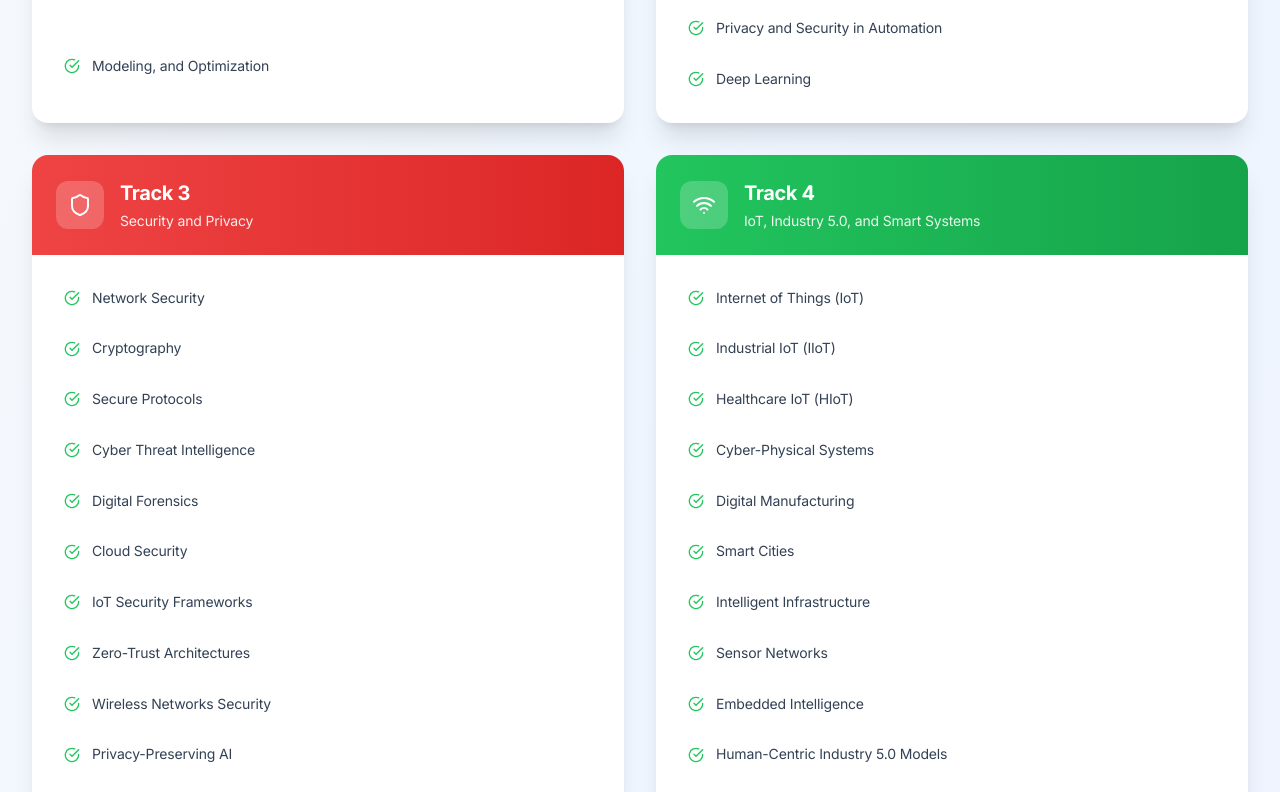
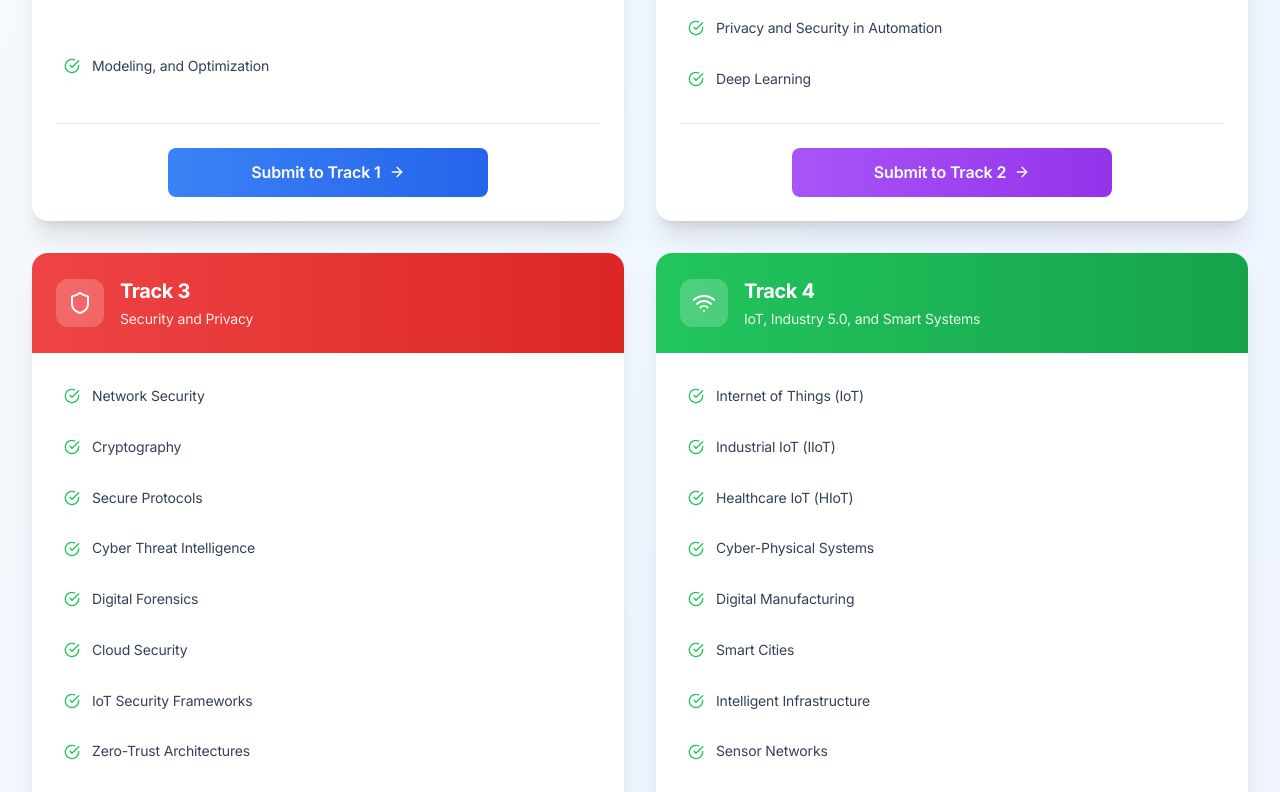
Before and after one commit to Kritika11052005/ResearchConference, a React (Vite) app: page /tracks in a window 1280 px wide. Shown: the part 1047-1839 px from the top of the page. Built offline with nearby package versions, Linux system fonts and the light colour scheme.

Commit message:
Fixed vercel issue

```diff
--- a/src/components/Navigation.tsx
+++ b/src/components/Navigation.tsx
@@ -110,11 +110,6 @@ const Navigation = () => {
     }, 300); // Delay of 300ms before closing
   };
 
-  const handleNavClick = (path) => {
-    window.location.href = path;
-    window.scrollTo({ top: 0, behavior: 'smooth' }); // Scroll to top on navigation
-  };
-
   return (
     <nav
       className={`${isScrolled ? 'fixed' : 'absolute'} top-0 w-full z-50 transition-all duration-300 ${navBgClass}`}
@@ -141,7 +136,6 @@ const Navigation = () => {
                 <Link
                   key={item.id}
                   to={item.path}
-                  onClick={() => handleNavClick(item.path)} // Ensure navigation scrolls to top
                   className={`px-3 py-2 text-sm font-medium transition-colors duration-200 ${getNavLinkClass(isActive(item.path))}`}
                 >
                   {item.label}
@@ -249,7 +243,7 @@ const Navigation = () => {
                 <Link
                   key={item.id}
                   to={item.path}
-                  onClick={() => handleNavClick(item.path)} // Ensure navigation scrolls to top
+                  onClick={() => setIsOpen(false)}
                   className={`block w-full text-left px-4 py-3 text-base font-medium rounded-lg transition-all duration-200 ${
                     isActive(item.path)
                       ? 'text-blue-600 dark:text-blue-400 bg-blue-50 dark:bg-blue-900/30'
--- a/src/pages/Speakers.tsx
+++ b/src/pages/Speakers.tsx
@@ -249,13 +249,7 @@ const Speakers = () => {
             <p className="text-xl text-white/90 mb-8">
               Submit your research and join these distinguished speakers on stage
             </p>
-            <button
-              onClick={() => {
-                window.location.href = '/registration';
-                window.scrollTo({ top: 0, behavior: 'smooth' }); // Scroll to top on navigation
-              }}
-              className="px-8 py-4 bg-white text-blue-600 font-semibold rounded-lg hover:bg-slate-100 transition-all duration-300 transform hover:scale-105 shadow-lg"
-            >
+            <button className="px-8 py-4 bg-white text-blue-600 font-semibold rounded-lg hover:bg-slate-100 transition-all duration-300 transform hover:scale-105 shadow-lg">
               Submit Your Paper
             </button>
           </motion.div>
--- a/src/pages/Submission.tsx
+++ b/src/pages/Submission.tsx
@@ -120,12 +120,7 @@ const Submission = () => {
                   Submit your full length paper using Microsoft CMT portal
                 </p>
                 <a
-                  href="/registration"
-                  onClick={(e) => {
-                    e.preventDefault();
-                    window.location.href = '/registration';
-                    window.scrollTo({ top: 0, behavior: 'smooth' }); // Scroll to top on navigation
-                  }}
+                  href="#"
                   className="inline-flex items-center space-x-2 bg-white text-blue-600 px-6 py-3 rounded-lg font-semibold hover:bg-blue-50 transition-colors duration-300"
                 >
                   <span>Submit via CMT</span>
--- a/src/pages/Tracks.tsx
+++ b/src/pages/Tracks.tsx
@@ -229,12 +229,26 @@ const Tracks = () => {
                           className="flex items-center group/item hover:bg-slate-50 dark:hover:bg-slate-700/50 rounded-lg p-2 transition-colors duration-200"
                         >
                           <CheckCircle className="w-4 h-4 text-green-500 mr-3 flex-shrink-0" />
-                          <span className="text-slate-700 dark:text-slate-300 text-sm leading-relaxed group-hover/item:text-slate-900 dark:group-hover:item:text-white transition-colors duration-200">
+                          <span className="text-slate-700 dark:text-slate-300 text-sm leading-relaxed group-hover/item:text-slate-900 dark:group-hover/item:text-white transition-colors duration-200">
                             {topic}
                           </span>
                         </motion.div>
                       ))}
                     </div>
+
+                    {/* Submit Button */}
+                    <motion.div
+                      initial={{ opacity: 0, y: 20 }}
+                      whileInView={{ opacity: 1, y: 0 }}
+                      viewport={{ once: true }}
+                      transition={{ duration: 0.4, delay: 0.3 }}
+                      className="mt-6 pt-6 border-t border-slate-200 dark:border-slate-700 flex justify-center"
+                    >
+                      <button className={`w-full max-w-xs flex items-center justify-center px-4 py-3 bg-gradient-to-r ${track.color} text-white font-semibold rounded-lg hover:shadow-lg transition-all duration-300 group-hover:scale-105`}>
+                        Submit to Track {track.id}
+                        <ArrowRight className="w-4 h-4 ml-2 group-hover:translate-x-1 transition-transform duration-300" />
+                      </button>
+                    </motion.div>
                   </div>
                 </motion.div>
               );
@@ -261,13 +275,7 @@ const Tracks = () => {
               engineering, AI, and network security research.
             </p>
             <div className="flex flex-col sm:flex-row gap-4 justify-center">
-              <button
-                onClick={() => {
-                  window.location.href = '/registration';
-                  window.scrollTo({ top: 0, behavior: 'smooth' }); // Scroll to top on navigation
-                }}
-                className="px-8 py-4 bg-white text-blue-600 font-semibold rounded-lg hover:bg-slate-100 transition-all duration-300 transform hover:scale-105 shadow-lg"
-              >
+              <button className="px-8 py-4 bg-white text-blue-600 font-semibold rounded-lg hover:bg-slate-100 transition-all duration-300 transform hover:scale-105 shadow-lg">
                 Submit Your Paper
               </button>
               <button className="px-8 py-4 border-2 border-white text-white font-semibold rounded-lg hover:bg-white hover:text-blue-600 transition-all duration-300 transform hover:scale-105">
```
